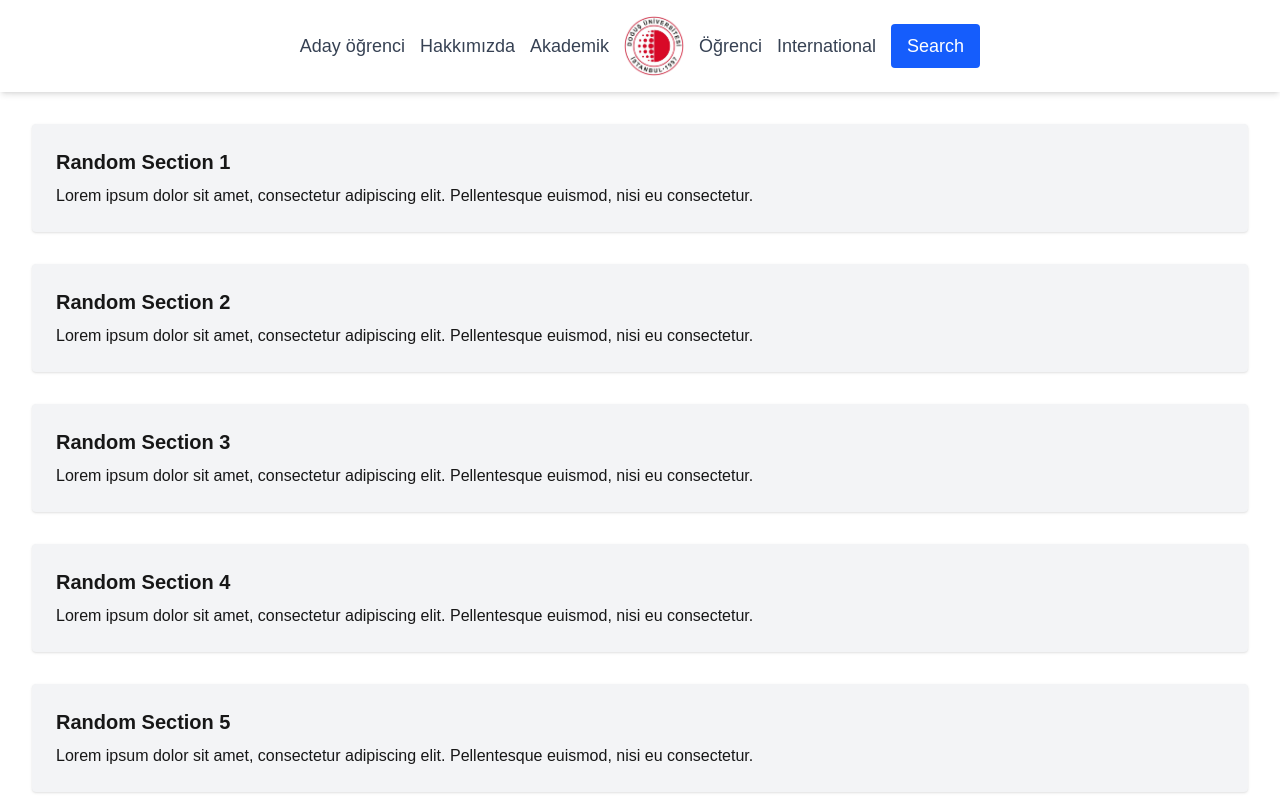
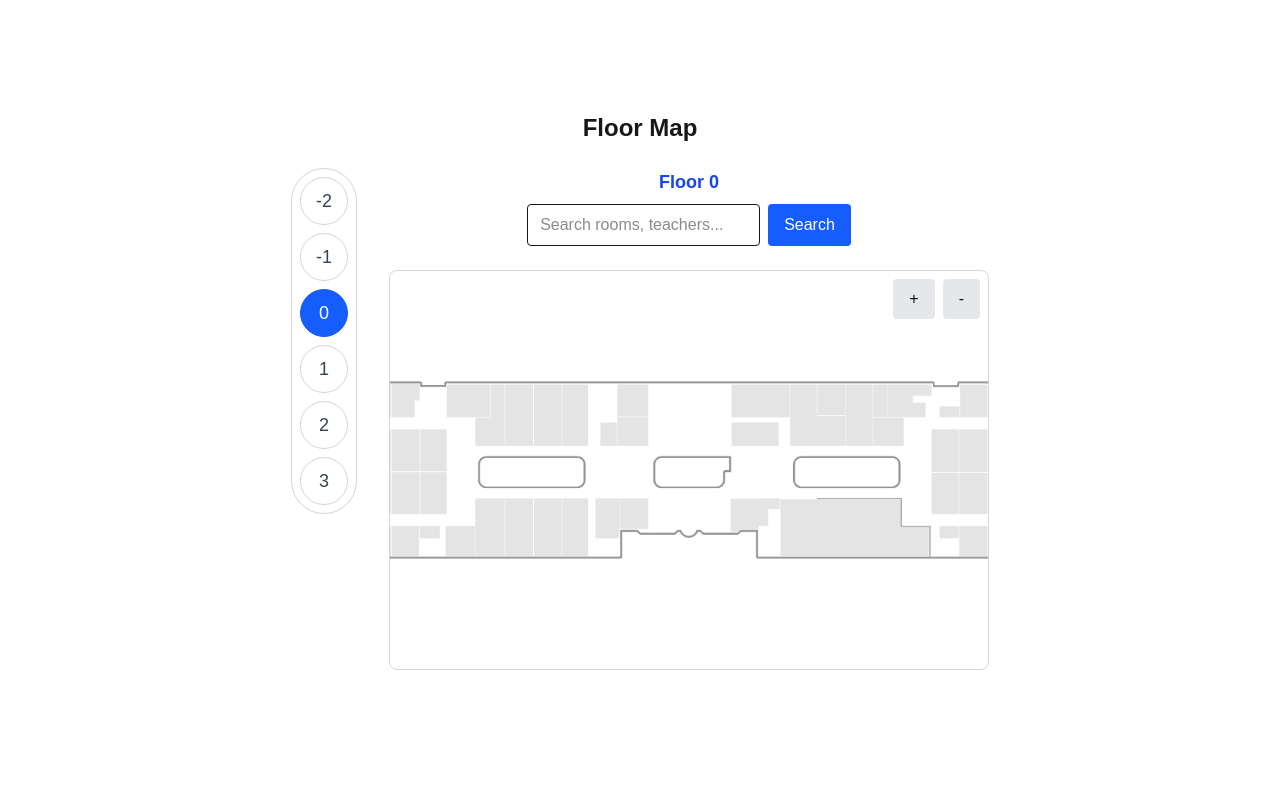
Before and after one commit to ForgedChemist/DOU360, a Next.js app: page / in a window 1280 px wide. Shown: the top 800 px of the page. Built offline with nearby package versions, Linux system fonts and the light colour scheme.

Commit message:
Deleted nav bar and lorem ipsum sections from home page. Centered content on floor map page.

```diff
--- a/app/page.tsx
+++ b/app/page.tsx
@@ -4,16 +4,7 @@ import Map from "./floor-map-page";
 export default function Home() {
   return (
     <>
-      <Navbar />
       <main className="px-8 py-8">
-        {[...Array(30)].map((_, i) => (
-          <div key={i} className="mb-8 p-6 bg-gray-100 rounded shadow">
-            <h2 className="text-xl font-bold mb-2">Random Section {i + 1}</h2>
-            <p>
-              Lorem ipsum dolor sit amet, consectetur adipiscing elit. Pellentesque euismod, nisi eu consectetur.
-            </p>
-          </div>
-        ))}
         <div className="flex justify-center mt-12">
           <Map />
         </div>
```
